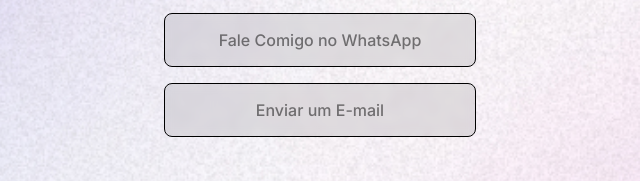
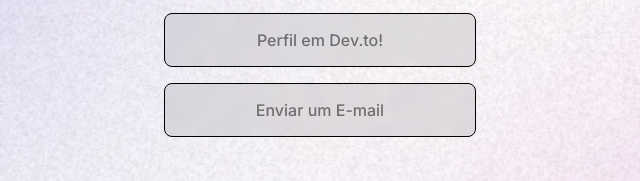
Before and after one commit to mj01px/BioConnect, a plain HTML site: page index.html in a window 1280 px wide. Shown: the part 333-514 px from the top of the page, 320-960 px from the left. Drawn offline with nearby package versions, Linux system fonts and the light colour scheme.

Commit message:
feat - whatsapp button
remove the whatsapp button.

```diff
--- a/index.html
+++ b/index.html
@@ -23,7 +23,7 @@
 
 
         <li>
-            <a href="https://wa.me/12996241586" target="_blank">Fale Comigo no WhatsApp</a>
+            <a href="https://dev.to/mj01p" target="_blank">Perfil em Dev.to!</a>
         </li>
 
 
```
